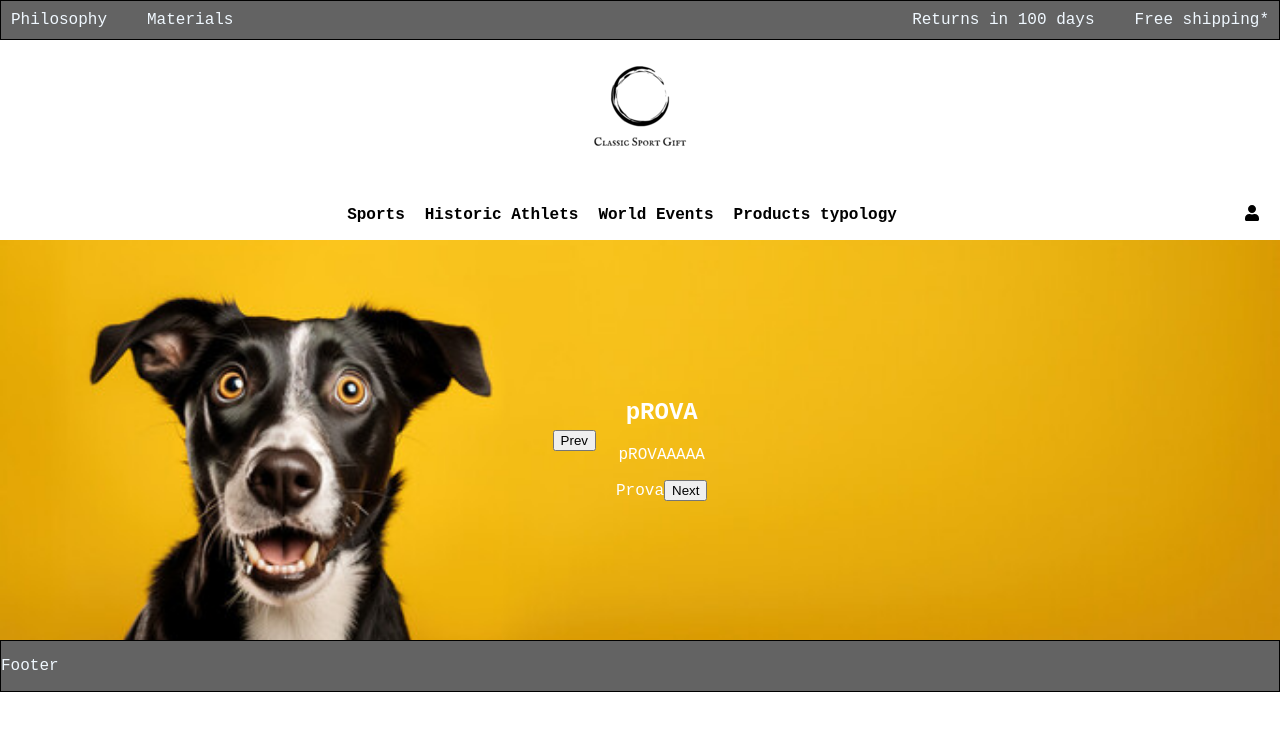
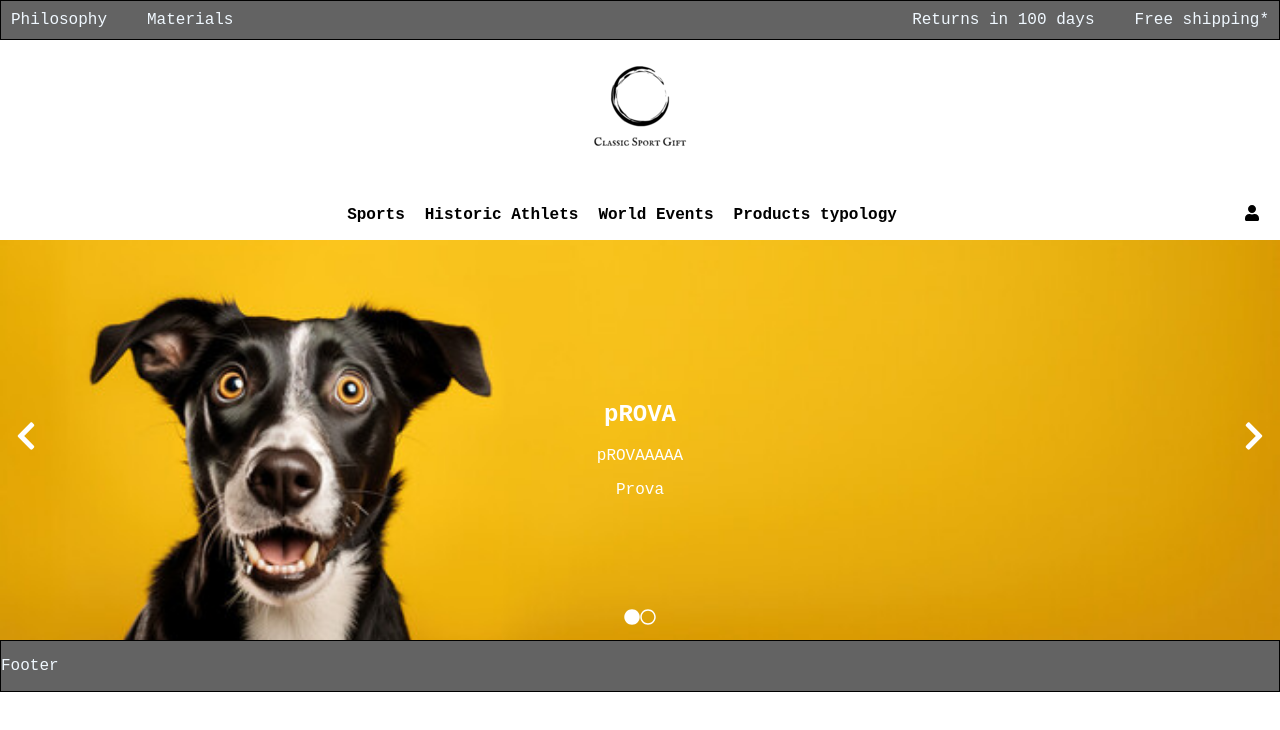
Before and after one commit to AntonioColaiera/Classic-Sport-E-commerce, a React (Create React App) app in the folder Classic-Sport-E-commerce.Client/classic-sport-e-commerce/: page / in a window 1280 px wide. Shown: the top 730 px of the page. Built offline with nearby package versions, Linux system fonts and the light colour scheme.

Commit message:
Carousel

```diff
--- a/Classic-Sport-E-commerce.Client/classic-sport-e-commerce/src/components/carousel/Carousel.js
+++ b/Classic-Sport-E-commerce.Client/classic-sport-e-commerce/src/components/carousel/Carousel.js
@@ -1,5 +1,6 @@
 import React, { useState } from "react";
 import { CarouselItems } from "./CarouselItems";
+import { FaChevronLeft, FaChevronRight, FaCircle, FaRegCircle } from 'react-icons/fa'; // Importa le icone da react-icons
 import "../../styles/Carousel.css";
 
 export default function Carousel() {
@@ -13,18 +14,28 @@ export default function Carousel() {
     setActiveIndex((activeIndex - 1 + CarouselItems.length) % CarouselItems.length);
   };
 
+  const goToSlide = (index) => {
+    setActiveIndex(index);
+  };
+
   return (
     <div className="carousel">
       <div className="carousel-item" style={{backgroundImage: `url(${CarouselItems[activeIndex].image})`}}>
-      <button onClick={goPrev}>Prev</button>
+        <button className="carousel-button prev" onClick={goPrev}><FaChevronLeft /></button>
         <div className="carousel-content">
           <h2>{CarouselItems[activeIndex].title}</h2>
           <p>{CarouselItems[activeIndex].description}</p>
           <bottom>Prova</bottom>
-          <button onClick={goNext}>Next</button>
+        </div>
+        <button className="carousel-button next" onClick={goNext}><FaChevronRight /></button>
+        <div className="carousel-indicator">
+          {CarouselItems.map((item, index) => (
+            <span key={index} onClick={() => goToSlide(index)}>
+              {index === activeIndex ? <FaCircle /> : <FaRegCircle />}
+            </span>
+          ))}
         </div>
       </div>
-
     </div>
   );
 }
--- a/Classic-Sport-E-commerce.Client/classic-sport-e-commerce/src/components/carousel/CarouselItems.js
+++ b/Classic-Sport-E-commerce.Client/classic-sport-e-commerce/src/components/carousel/CarouselItems.js
@@ -6,12 +6,12 @@ export const CarouselItems = [
     title: "pROVA",
     description: "pROVAAAAA",
     image: Prova1,
-    link: "",
+    link: "0.1",
   },
   {
     title: "pROVA2",
     description: "pROVAAAAA2",
     image: Prova2,
-    link: "",
+    link: "1",
   },
 ];
--- a/Classic-Sport-E-commerce.Client/classic-sport-e-commerce/src/styles/Carousel.css
+++ b/Classic-Sport-E-commerce.Client/classic-sport-e-commerce/src/styles/Carousel.css
@@ -1,12 +1,24 @@
 .carousel-item {
   /* Aggiungi qui gli stili per l'elemento del carosello */
   display: flex;
-  justify-content: center;
+  justify-content: space-between;
   align-items: center;
   background-size: cover;
   background-position: center;
+  position: relative; /* Aggiunto per posizionare l'indicatore all'interno dell'elemento del carosello */
   height: 400px;
 }
+
+.carousel-button {
+  /* Rimuovi lo sfondo dai pulsanti del carosello */
+  background: none;
+  color: white;
+  border: none;
+  padding: 10px;
+  cursor: pointer;
+  font-size: 2em;
+}
+
 
 .carousel-content {
   /* Aggiungi qui gli stili per il contenuto del carosello */
@@ -14,3 +26,16 @@
   text-align: center;
   padding: 20px;
 }
+
+.carousel-indicator {
+  /* Aggiungi qui gli stili per l'indicatore del carosello */
+  position: absolute;
+  bottom: 0;
+  left: 0;
+  right: 0;
+  display: flex;
+  justify-content: center;
+  padding: 10px;
+  color: white;
+  cursor: pointer;
+}
```
